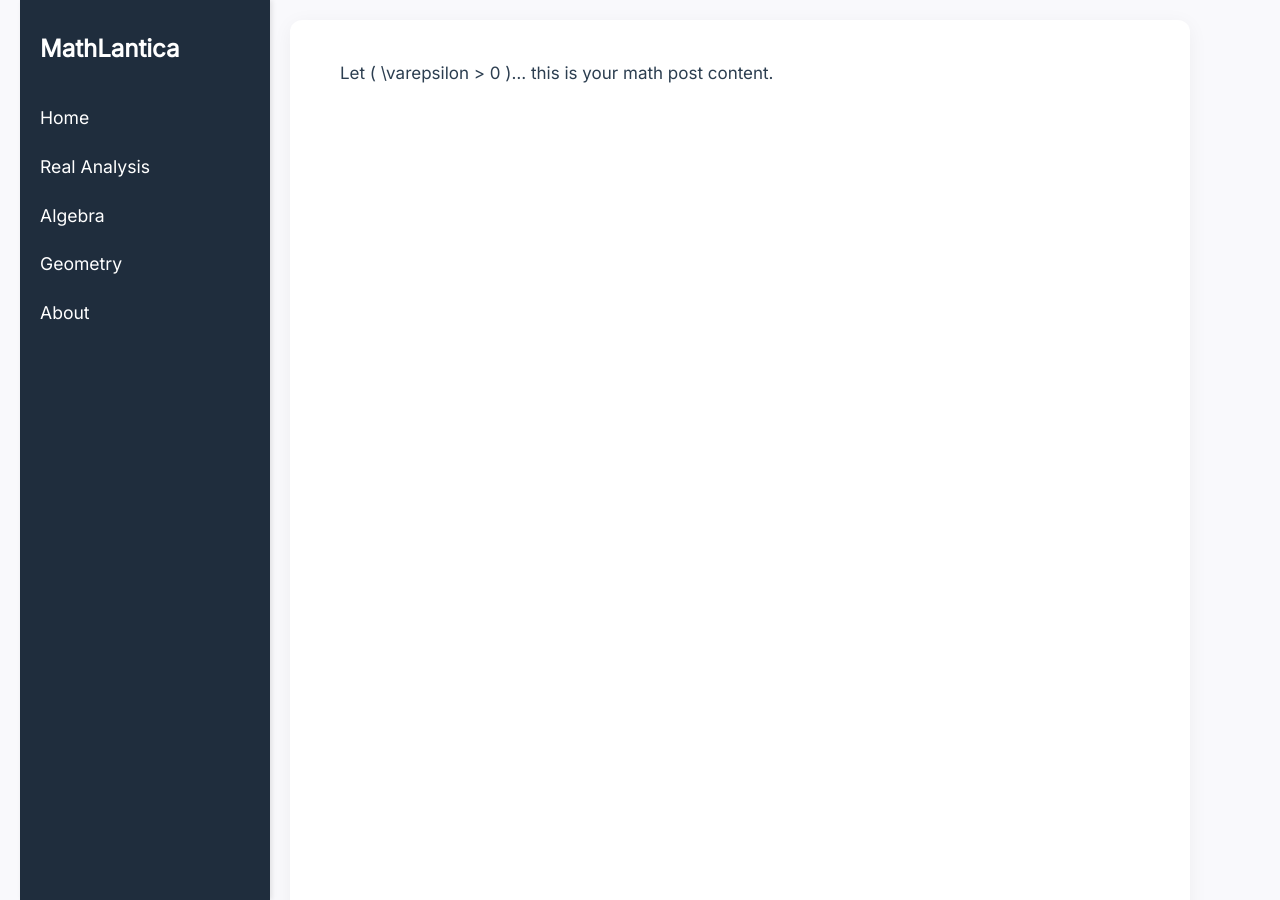
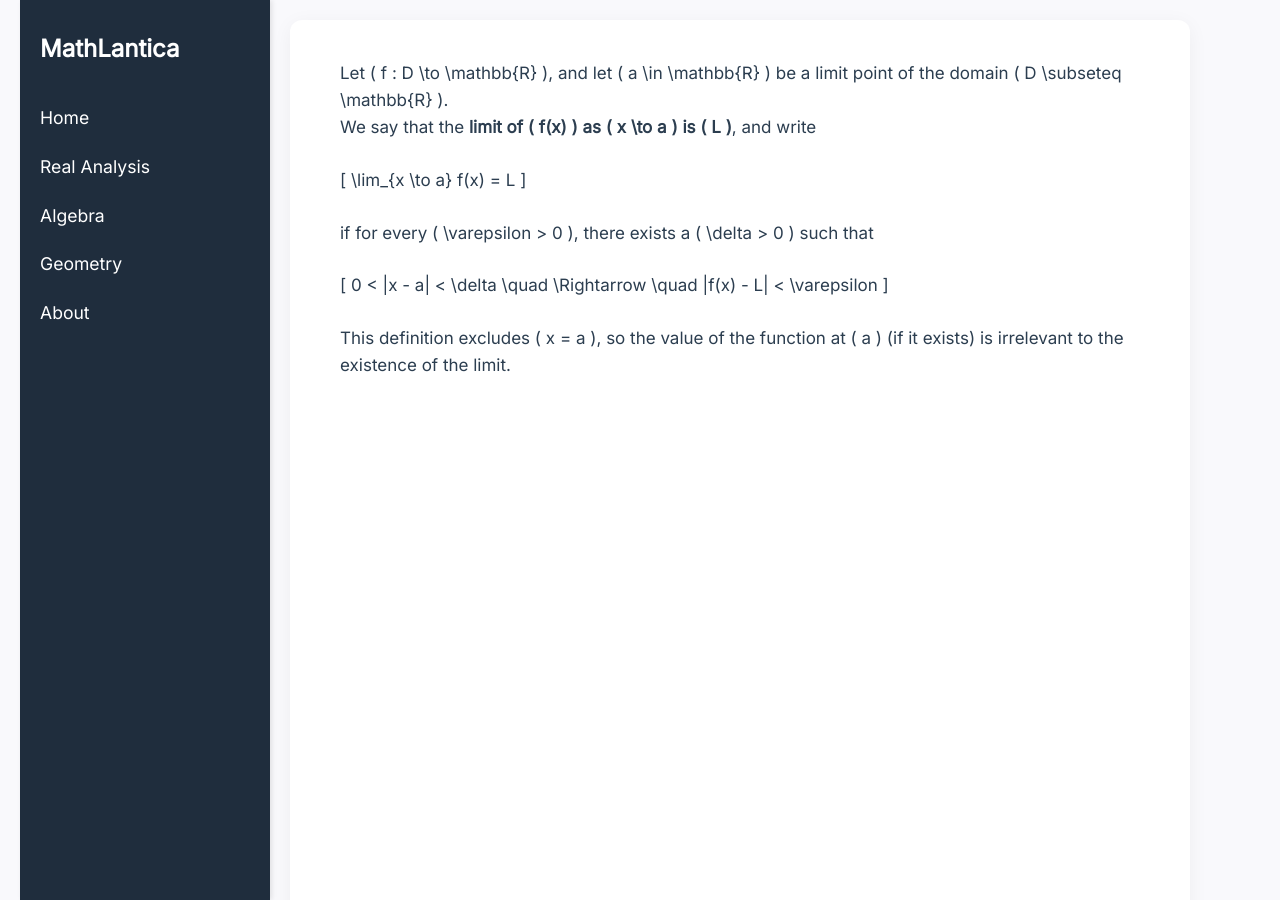
Before and after one commit to GitDisciplined/GitDisciplined.github.io, a Jekyll site: the page built from _posts/2025-05-31-real-analysis.md, in a window 1280 px wide and 900 px high. Built offline with Jekyll 4.4.1, drawn with Linux system fonts in a browser that asks for light colours.

Commit message:
Update 2025-05-31-real-analysis.md

```diff
--- a/_posts/2025-05-31-real-analysis.md
+++ b/_posts/2025-05-31-real-analysis.md
@@ -3,4 +3,18 @@ layout: default
 title: "Limits and Continuity"
 categories: [real-analysis]
 ---
-Let \( \varepsilon > 0 \)... this is your math post content.
+
+Let \( f : D \to \mathbb{R} \), and let \( a \in \mathbb{R} \) be a limit point of the domain \( D \subseteq \mathbb{R} \).
+We say that the **limit of \( f(x) \) as \( x \to a \) is \( L \)**, and write
+
+\[
+\lim_{x \to a} f(x) = L
+\]
+
+if for every \( \varepsilon > 0 \), there exists a \( \delta > 0 \) such that
+
+\[
+0 < |x - a| < \delta \quad \Rightarrow \quad |f(x) - L| < \varepsilon
+\]
+
+This definition excludes \( x = a \), so the value of the function at \( a \) (if it exists) is irrelevant to the existence of the limit.
```
